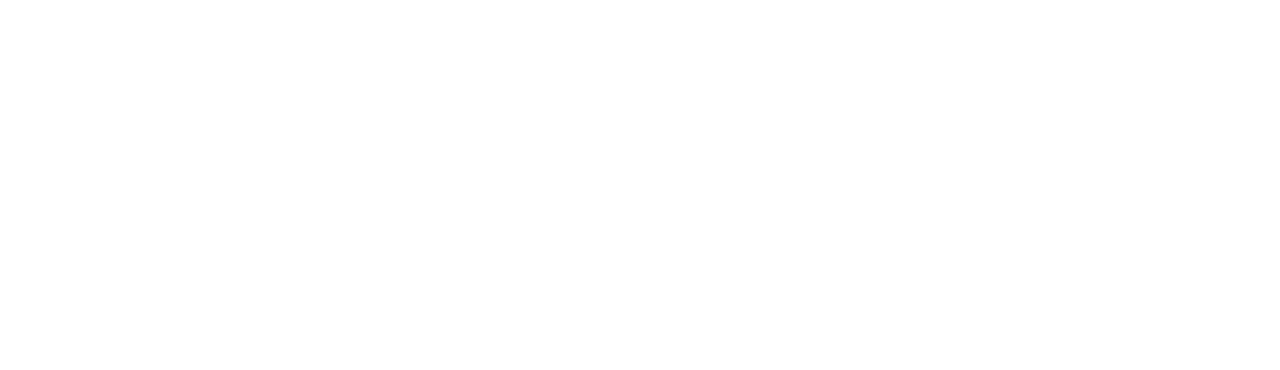
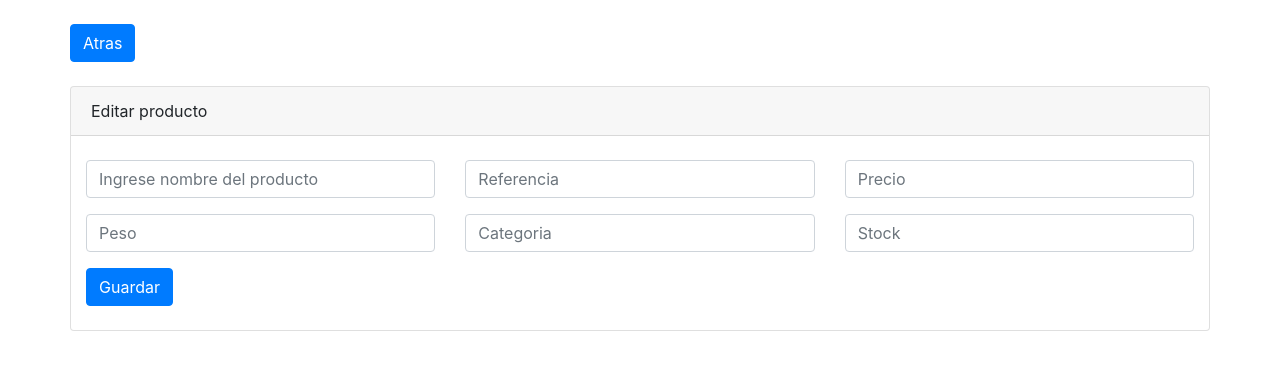
Before and after one commit to immafla/jhon, a React (Create React App) app: page /edit/1 in a window 1280 px wide. Shown: the top 370 px of the page. Built offline with nearby package versions, Linux system fonts and the light colour scheme.

Commit message:
adiciones edit

```diff
--- a/src/components/EditProduct.js
+++ b/src/components/EditProduct.js
@@ -75,6 +75,10 @@
   handleDelete() {
     // aqui delete
   }
+  componentDidMount(){
+    const { params } = this.props.match;
+    console.log('vealo', params )
+  }
 
   render() {
     return (
--- a/src/components/ListProduct.js
+++ b/src/components/ListProduct.js
@@ -2,6 +2,7 @@
 import { product } from "../mocks/product";
 import axios from 'axios';
 import "../style/globalStyle.css";
+import {Link} from 'react-router-dom'
 
 export default class ListProduct extends Component {
   constructor() {
@@ -60,6 +61,11 @@
                 <td>{product.stock}</td>
                 <td>
                   <div className="d-flex">
+                  <Link
+                      to={{
+                        pathname: "/edit/" + product.id
+                      }}
+                    >
                     <img
                       name={product.id}
                       onClick={(event) => this.handleEdit(event, product)}
@@ -67,6 +73,7 @@
                       className="mx-1"
                       src="https://image.flaticon.com/icons/svg/1159/1159633.svg"
                     />
+                    </Link>
                     <img
                       onClick={this.handleDelete}
                       height="20px"
--- a/src/index.js
+++ b/src/index.js
@@ -13,7 +13,7 @@
   <Router>
     <Route exact path="/" component={App} />
     <Route path="/create" component={CreateProduct} />
-    <Route path="/edit/:name/:ref" component={EditProduct} />
+    <Route path="/edit/:id" component={EditProduct} />
   </Router>,
   document.getElementById('root')
 );
```
